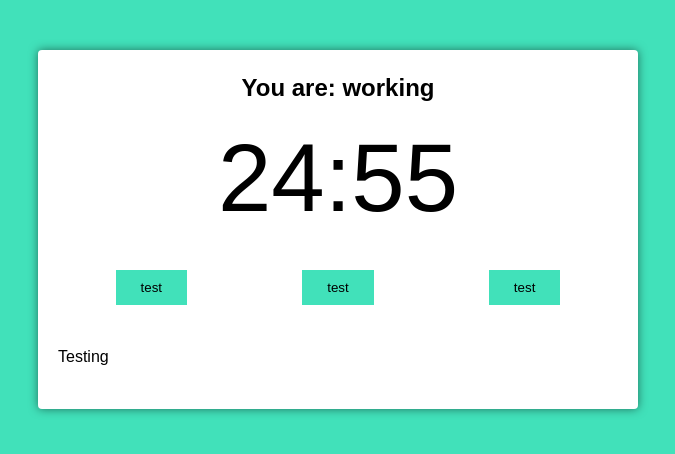
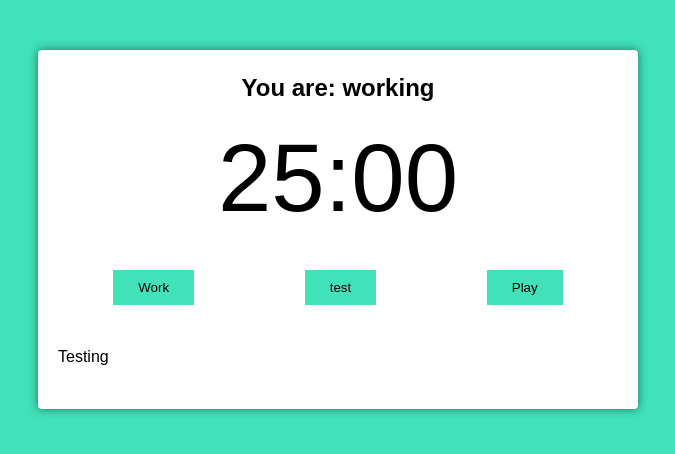
Before and after one commit to Diogo-d-Souza/pomodoro-app, a React (Create React App) app: page / in a window 1280 px wide. Shown: the top 454 px of the page, without its empty margins (302-977 px from the left). Built offline with nearby package versions, Linux system fonts and the light colour scheme; the HTML template or start-up script is replaced by a standard one.

Commit message:
feat: start and pause timer

```diff
--- a/src/components/pomodoro-timer.tsx
+++ b/src/components/pomodoro-timer.tsx
@@ -1,4 +1,4 @@
-import React, { useState } from 'react';
+import React, { useEffect, useState } from 'react';
 import { useInterval } from '../hooks/use-interval';
 import Button from './button';
 import Timer from './timer';
@@ -13,18 +13,36 @@
   props: PomodoroTimerProps,
 ): React.JSX.Element {
   const [mainTime, setMainTime] = useState(props.pomodoroTime);
+  const [working, setWorking] = useState(false);
+  const [timeCounting, setTimeCounting] = useState(false);
 
-  useInterval(() => {
-    setMainTime(mainTime - 1);
-  }, 1000);
+  useEffect(() => {
+    if (working) document.body.classList.add('working');
+  }, [working]);
+
+  useInterval(
+    () => {
+      setMainTime(mainTime - 1);
+    },
+    timeCounting ? 1000 : null,
+  );
+
+  const configureWork = () => {
+    setTimeCounting(true);
+    setWorking(true);
+  };
+
   return (
     <div className="pomodoro">
       <h2>You are: working</h2>
       <Timer mainTime={mainTime} />
       <div className="controls">
+        <Button text="Work" onClick={() => configureWork()}></Button>
         <Button text="test" onClick={() => console.log(1)}></Button>
-        <Button text="test" onClick={() => console.log(1)}></Button>
-        <Button text="test" onClick={() => console.log(1)}></Button>
+        <Button
+          text={timeCounting ? 'Pause' : 'Play'}
+          onClick={() => setTimeCounting(!timeCounting)}
+        ></Button>
       </div>
       <div className="details">
         <p>Testing</p>
```
